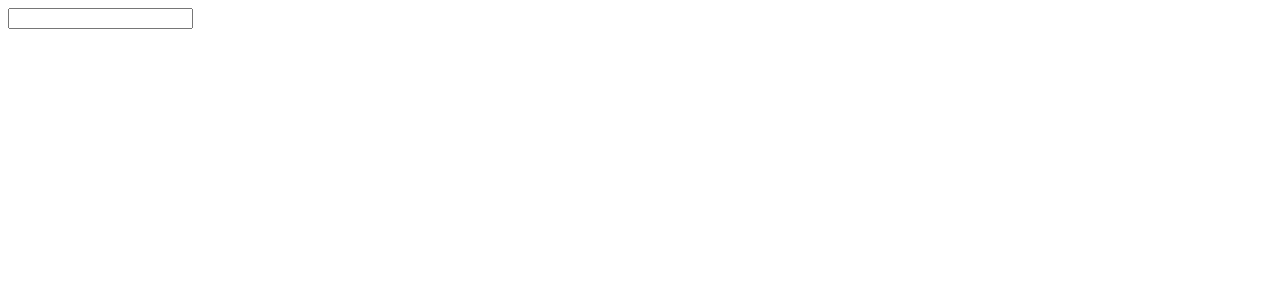
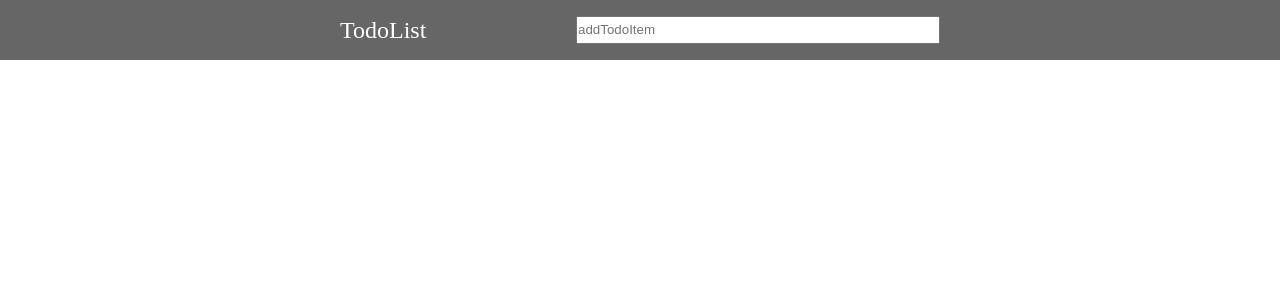
Before and after one commit to leilei1238/jest-vue, a Vue app: page / in a window 1280 px wide. Shown: the top 300 px of the page. Built offline with nearby package versions, Linux system fonts and the light colour scheme.

Commit message:
feat:Header组件样式及快照功能

```diff
--- a/src/App.vue
+++ b/src/App.vue
@@ -15,4 +15,9 @@ export default {
 }
 </script>
 
-<style lang="stylus"></style>
+<style lang="stylus">
+*{
+  margin:0;
+  padding:0
+ }
+</style>
--- a/src/containers/TodoList/components/Header.vue
+++ b/src/containers/TodoList/components/Header.vue
@@ -1,11 +1,16 @@
 <template>
-  <div>
+  <div class="header">
+    <div class="header-content">
+      TodoList
       <input
+        class="header-input"
         type="text"
         data-test="input"
         v-model="inputValue"
+        placeholder="addTodoItem"
         @keyup.enter="addTodoItem"
       />
+    </div>
   </div>
 </template>
 
@@ -18,7 +23,7 @@ export default {
     }
   },
   methods: {
-    addTodoItem () {
+    addTodoItem() {
       if (this.inputValue) {
         this.$emit('add', this.inputValue)
         this.inputValue = ''
@@ -28,4 +33,23 @@ export default {
 }
 </script>
 
-<style scoped lang=""></style>
+<style scoped lang="stylus">
+.header{
+  line-height 60px
+  background #666
+}
+.header-content{
+  width 600px
+  margin 0 auto
+  color #fff
+  font-size 24px
+}
+.header-input{
+  float right
+  width 360px
+  line-height 24px
+  margin-top 16px
+  outline none
+  color #333333
+}
+</style>
```
Also changed, not shown: 2 other files (tests, documents, lock files or other folders). Lines whose indentation alone changed are shown as unchanged.
